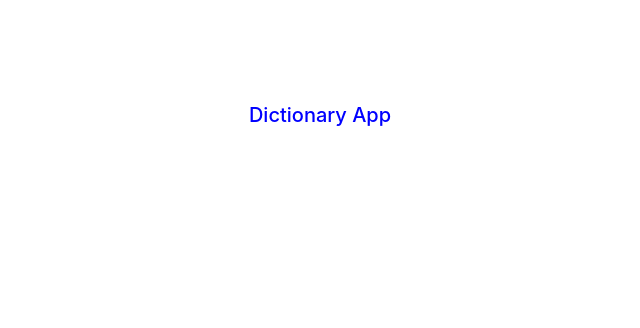
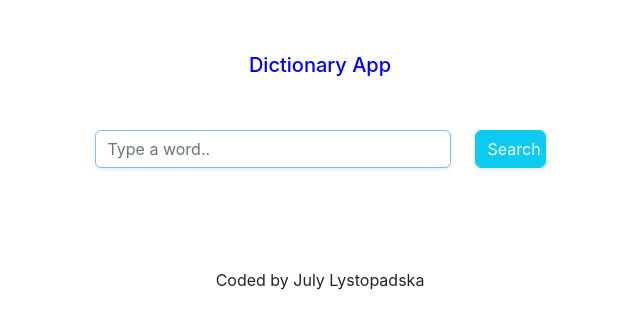
Before and after one commit to JuyLy/dictionary-project, a React (Create React App) app: page / in a window 1280 px wide. Shown: the top 328 px of the page, without its empty margins (320-960 px from the left). Built offline with nearby package versions, Linux system fonts and the light colour scheme.

Commit message:
Added Search engine

```diff
--- a/src/App.css
+++ b/src/App.css
@@ -1,7 +1,12 @@
 .App-header {
   font-size: 20px;
   text-align: center;
-  margin-top: 100px;
+  margin: 50px 0;
   color: blue;
   font-weight: 500;
 }
+
+footer {
+  margin-top: 100px;
+  text-align: center;
+}
--- a/src/App.js
+++ b/src/App.js
@@ -1,4 +1,5 @@
 import './App.css';
+import Search from "./Search"
 
 function App() {
   return (
@@ -6,6 +7,10 @@ function App() {
       <header className="App-header">
         Dictionary App
       </header>
+      <div className='container'>
+      <Search />
+      </div>
+      <footer>Coded by July Lystopadska</footer>
     </div>
   );
 }
--- /dev/null
+++ b/src/Search.js
@@ -0,0 +1,43 @@
+import React, { useState } from "react";
+import "./Search.css";
+
+export default function Search() {
+    let [word, setWord] = useState("");
+
+    function lookup(event) {
+        event.preventDefault();
+        alert(`Searching for ${word} definition`);
+    }
+
+    function handleWordChange(event) {
+        setWord(event.target.value);
+    }
+
+    return (
+      <div className="Search justify-content-center">
+        <form className="search-form" onSubmit={lookup}>
+      <div className="row justify-content-center">
+        <div className="col-4">
+          <input
+            type="search"
+            placeholder="Type a word.."
+            autoFocus="on"
+            autoComplete="off"
+            id="city-input"
+            className="form-control shadow-sm"
+            onChange={handleWordChange}
+          />
+        </div>
+        <div className="col-1">
+          <input
+            type="submit"
+            value="Search"
+            id="btn"
+            className="form-control btn btn-info shadow-sm text-light"
+          />
+        </div>
+      </div>
+      </form>
+      </div>
+    );
+}
```
Also changed, not shown: src/Search.css (added).
